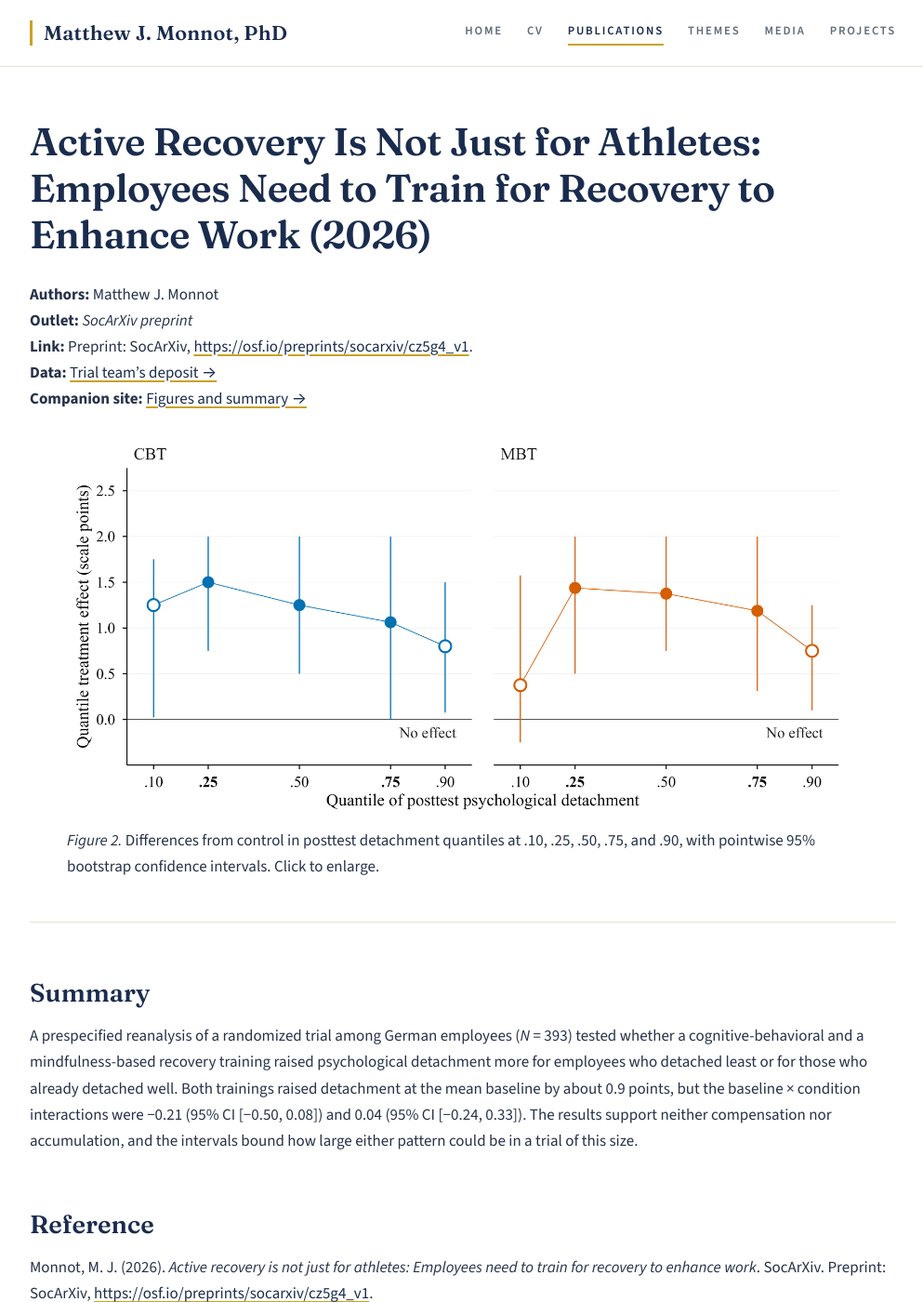
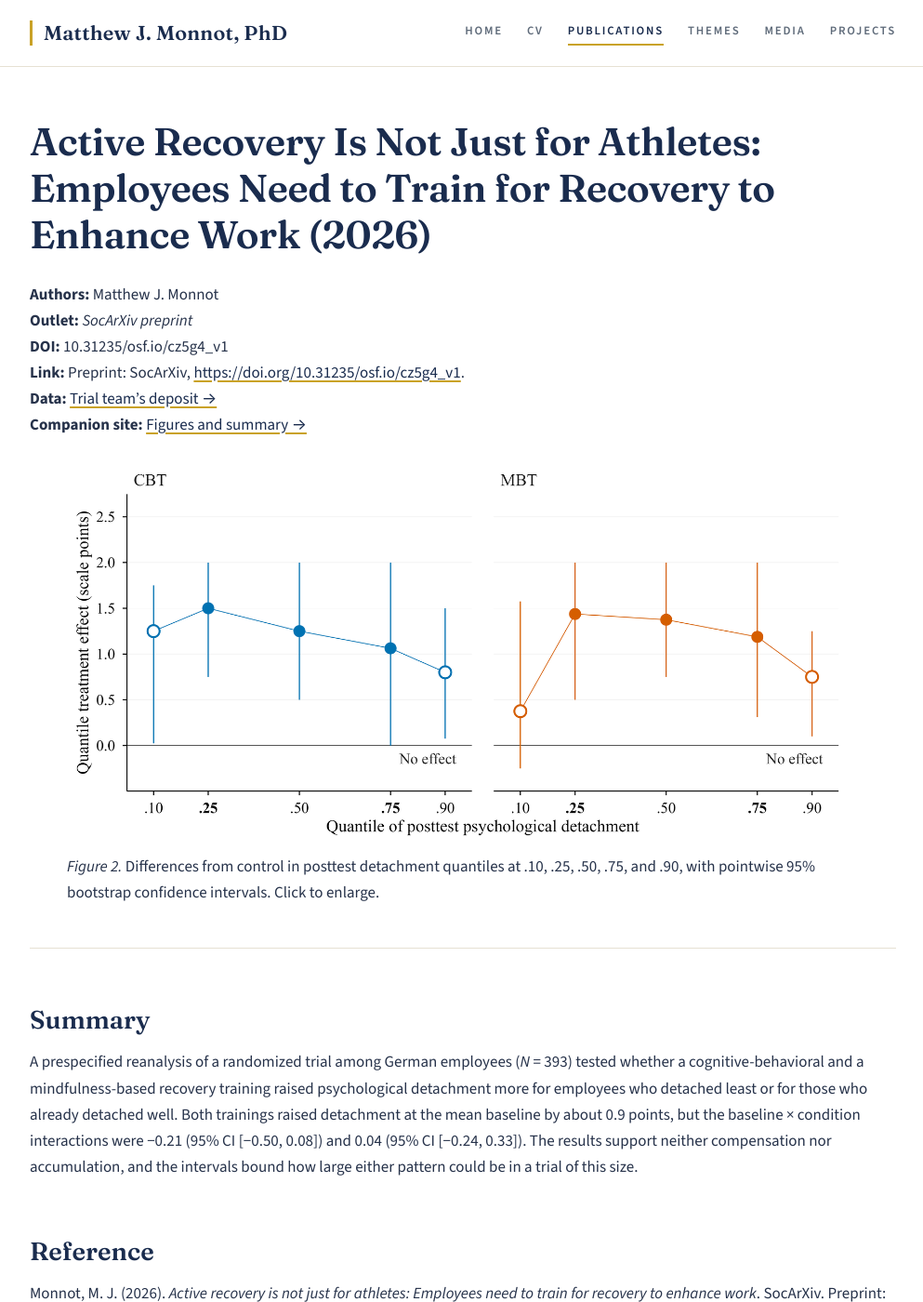
Before and after one commit to mjmonnot/mjmonnot.github.io, a Jekyll site: the page built from publications/2026-recovery-training.md, in a window 1280 px wide and 1400 px high. Shown: the whole window at 93% size, without its empty margins (142-1135 px from the left). Built offline with Jekyll 4.4.1, drawn with Linux system fonts in a browser that asks for light colours; some of the changed text lies outside the part shown.

Commit message:
Add DOI links for Active Recovery (SocArXiv) and AI Paradox (PsyArXiv)
Crossref-resolved DOIs 10.31235/osf.io/cz5g4_v1 and 10.31234/osf.io/jzngq_v1.

```diff
--- a/lec-2026/index.html
+++ b/lec-2026/index.html
@@ -44,6 +44,7 @@
   <p class="lede">Key findings from the digital resource.</p>
   <hr class="rule">
   <p>Matthew J. Monnot (Vocentive) and Isaac Thompson (Amazon). Board session: Shaping the Future of People Analytics. Contact: matt@vocentive.com.</p>
+  <p>Preprint: <a href="https://doi.org/10.31234/osf.io/jzngq_v1">https://doi.org/10.31234/osf.io/jzngq_v1</a> (PsyArXiv).</p>
 </header>
 
 <main class="wrap">
--- a/publications/2026-recovery-training.md
+++ b/publications/2026-recovery-training.md
@@ -8,7 +8,8 @@ permalink: /publications/2026-recovery-training.html
 
 **Authors:** Matthew J. Monnot
 **Outlet:** *SocArXiv preprint*
-**Link:** Preprint: SocArXiv, [https://osf.io/preprints/socarxiv/cz5g4_v1](https://osf.io/preprints/socarxiv/cz5g4_v1).
+**DOI:** 10.31235/osf.io/cz5g4_v1
+**Link:** Preprint: SocArXiv, [https://doi.org/10.31235/osf.io/cz5g4_v1](https://doi.org/10.31235/osf.io/cz5g4_v1).
 **Data:** [Trial team's deposit →](https://osf.io/32rhy/)
 **Companion site:** [Figures and summary →](https://mjmonnot.github.io/recovery-training-2026/)
 
@@ -25,4 +26,4 @@ A prespecified reanalysis of a randomized trial among German employees (*N* = 39
 
 ## Reference
 
-Monnot, M. J. (2026). *Active recovery is not just for athletes: Employees need to train for recovery to enhance work*. SocArXiv. Preprint: SocArXiv, [https://osf.io/preprints/socarxiv/cz5g4_v1](https://osf.io/preprints/socarxiv/cz5g4_v1).
+Monnot, M. J. (2026). *Active recovery is not just for athletes: Employees need to train for recovery to enhance work*. SocArXiv. Preprint: SocArXiv, [https://doi.org/10.31235/osf.io/cz5g4_v1](https://doi.org/10.31235/osf.io/cz5g4_v1).
--- a/recovery-training-2026/index.html
+++ b/recovery-training-2026/index.html
@@ -52,11 +52,12 @@
 
   <h2>Links</h2>
   <ul class="clean">
-    <li>Preprint: SocArXiv, <a href="https://osf.io/preprints/socarxiv/cz5g4_v1">https://osf.io/preprints/socarxiv/cz5g4_v1</a>.</li>
+    <li>Preprint: SocArXiv, <a href="https://doi.org/10.31235/osf.io/cz5g4_v1">https://doi.org/10.31235/osf.io/cz5g4_v1</a>.</li>
+    <li>DOI: <a href="https://doi.org/10.31235/osf.io/cz5g4_v1">10.31235/osf.io/cz5g4_v1</a></li>
     <li>Data (trial team&rsquo;s deposit): <a href="https://osf.io/32rhy/">https://osf.io/32rhy/</a></li>
   </ul>
 
-  <p class="note">Monnot, M. J. (2026). <em>Active recovery is not just for athletes: Employees need to train for recovery to enhance work</em>. SocArXiv. Preprint: SocArXiv, <a href="https://osf.io/preprints/socarxiv/cz5g4_v1">https://osf.io/preprints/socarxiv/cz5g4_v1</a>.</p>
+  <p class="note">Monnot, M. J. (2026). <em>Active recovery is not just for athletes: Employees need to train for recovery to enhance work</em>. SocArXiv. Preprint: SocArXiv, <a href="https://doi.org/10.31235/osf.io/cz5g4_v1">https://doi.org/10.31235/osf.io/cz5g4_v1</a>.</p>
 </main>
 
 
```
Also changed, not shown: index.md (+3 -3 lines), projects.md (+3 -3 lines), publications/2026-ai-paradox-meaningful-work.md (+2 -1 lines).
